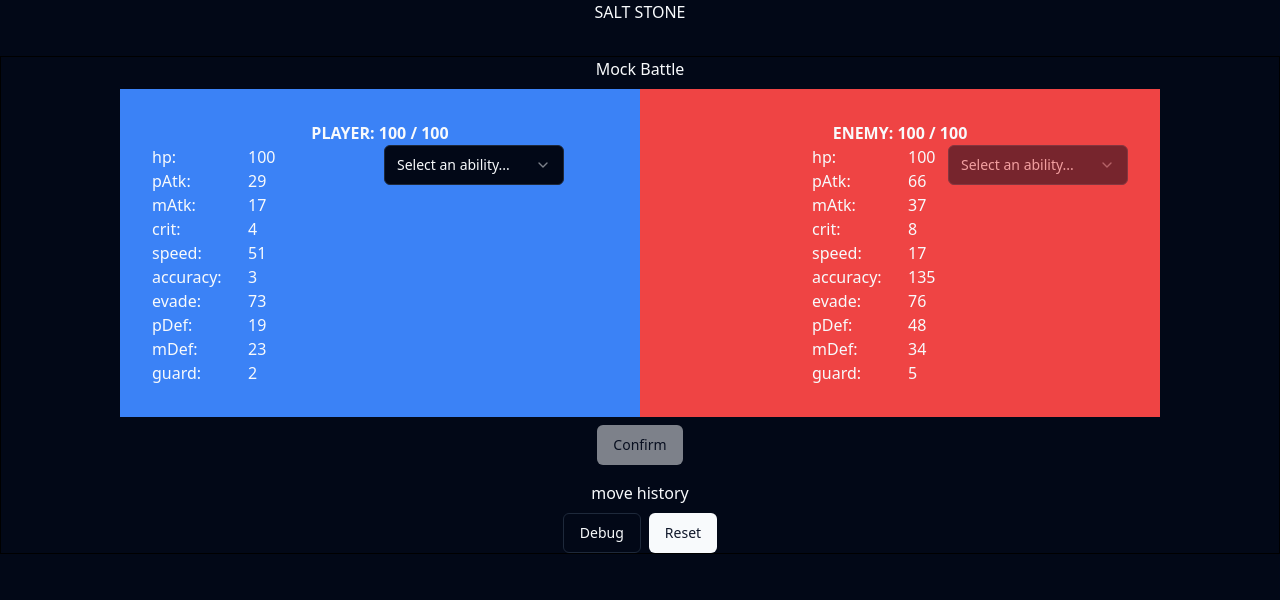
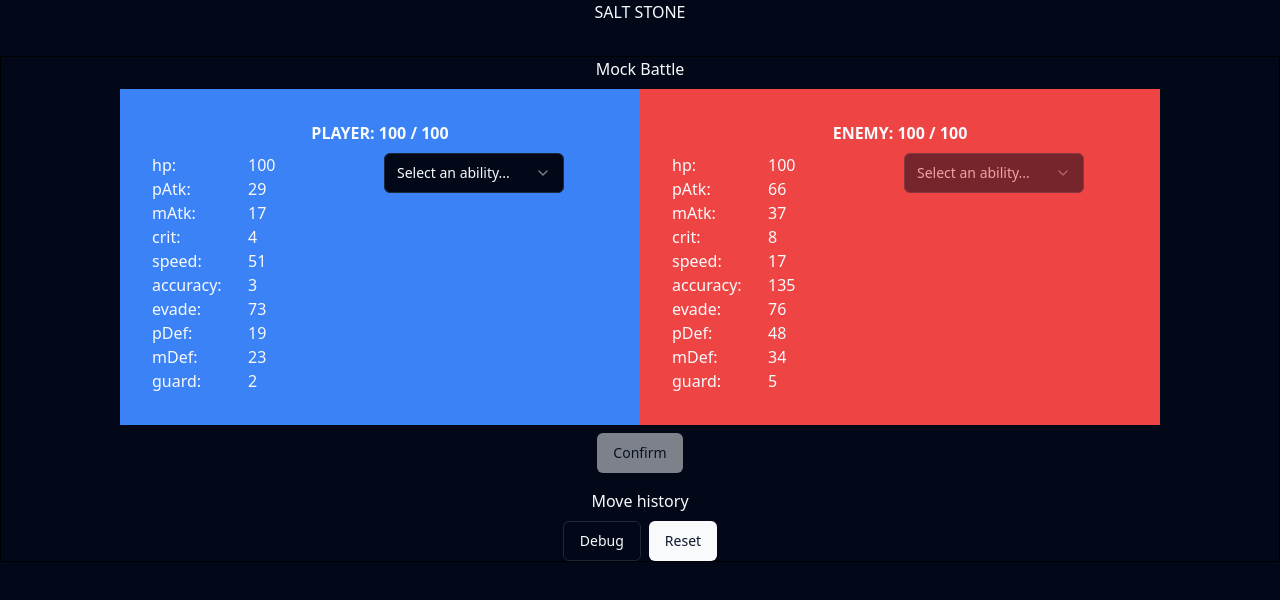
Before and after one commit to nrsimonelli/salt-stone, a React (Vite) app: page / in a window 1280 px wide. Shown: the top 600 px of the page. Built offline with nearby package versions, Linux system fonts and the light colour scheme.

Commit message:
minor imp

```diff
--- a/src/demo.tsx
+++ b/src/demo.tsx
@@ -284,7 +284,7 @@ export const Demo = () => {
       <p>Mock Battle</p>
 
       <div className='flex flex-row flex-wrap w-full max-w-[1040px]'>
-        <div className='flex flex-1 flex-col bg-blue-500 p-8'>
+        <div className='flex flex-1 flex-col bg-blue-500 p-8 space-y-2'>
           <p className='font-bold self-center'>
             PLAYER: {playerHp} / {demoData.player.stats.hp}
           </p>
@@ -327,12 +327,12 @@ export const Demo = () => {
           </div>
         </div>
 
-        <div className='flex flex-1 flex-col items-end bg-red-500 p-8'>
+        <div className='flex flex-1 flex-col bg-red-500 p-8 space-y-2'>
           <p className='font-bold self-center'>
             ENEMY: {enemyHp} / {demoData.enemy.stats.hp}
           </p>
           <div className='flex-row flex space-x-2'>
-            <div className='flex-col flex'>
+            <div className='flex-col flex flex-1'>
               {Object.entries(demoData.enemy.stats).map(([key, value]) => (
                 <div key={key} className='inline-flex justify-between w-32'>
                   <p>{key}:</p>
@@ -378,7 +378,7 @@ export const Demo = () => {
       </div>
 
       <div>
-        <p>move history</p>
+        <p>Move history</p>
         <div className='flex flex-col-reverse gap-2'>
           {moveHistory.map((move, index) => (
             <div
@@ -399,11 +399,9 @@ export const Demo = () => {
                 </p>
               ))}
 
-              <p className='italics'>hit Chance: {move.chance.hitChance}%</p>
-              <p className='italics'>crit Chance: {move.chance.critChance}%</p>
-              <p className='italics'>
-                guard Chance: {move.chance.guardChance}%
-              </p>
+              <p className='italic'>hit Chance: {move.chance.hitChance}%</p>
+              <p className='italic'>crit Chance: {move.chance.critChance}%</p>
+              <p className='italic'>guard Chance: {move.chance.guardChance}%</p>
             </div>
           ))}
         </div>
```
